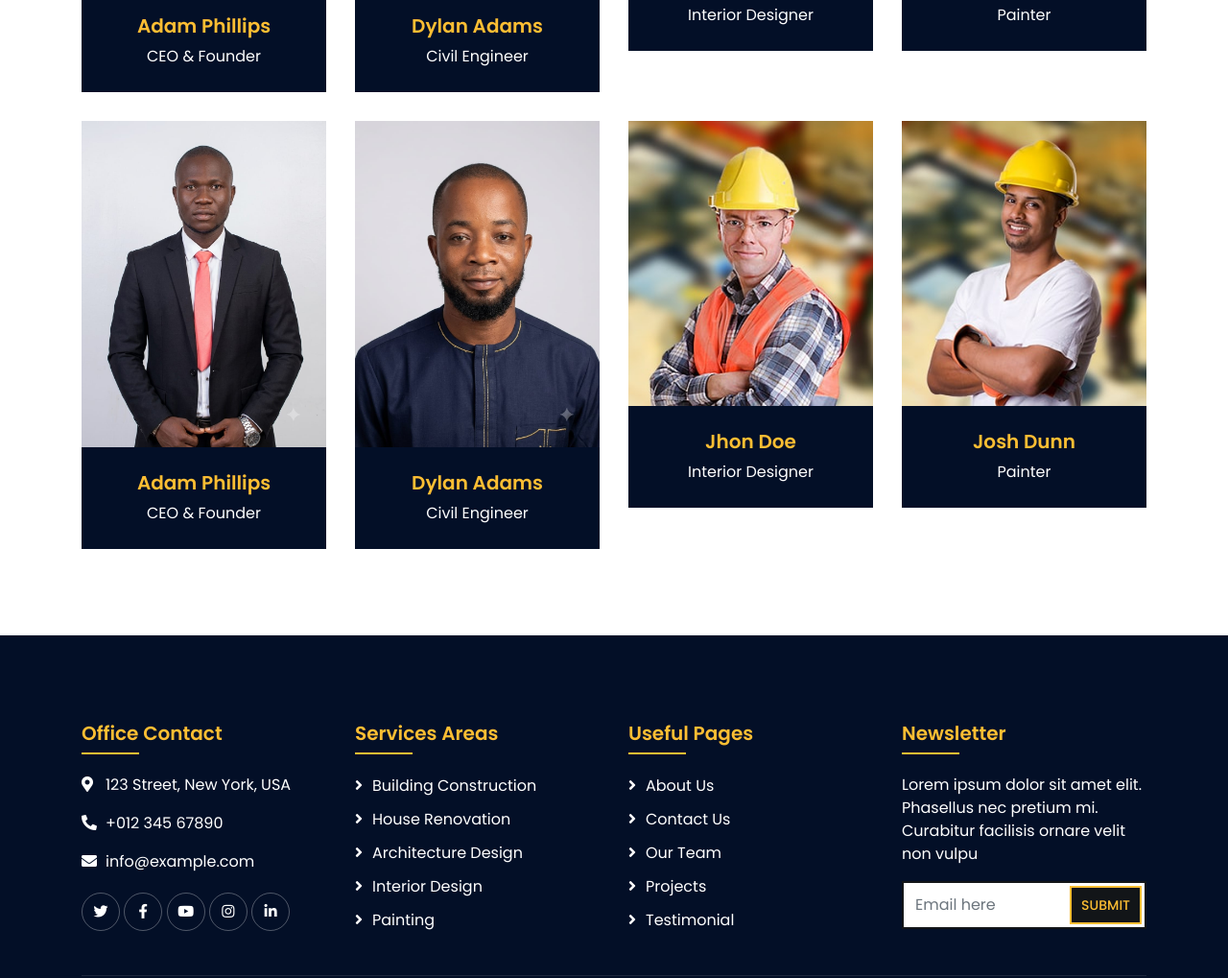
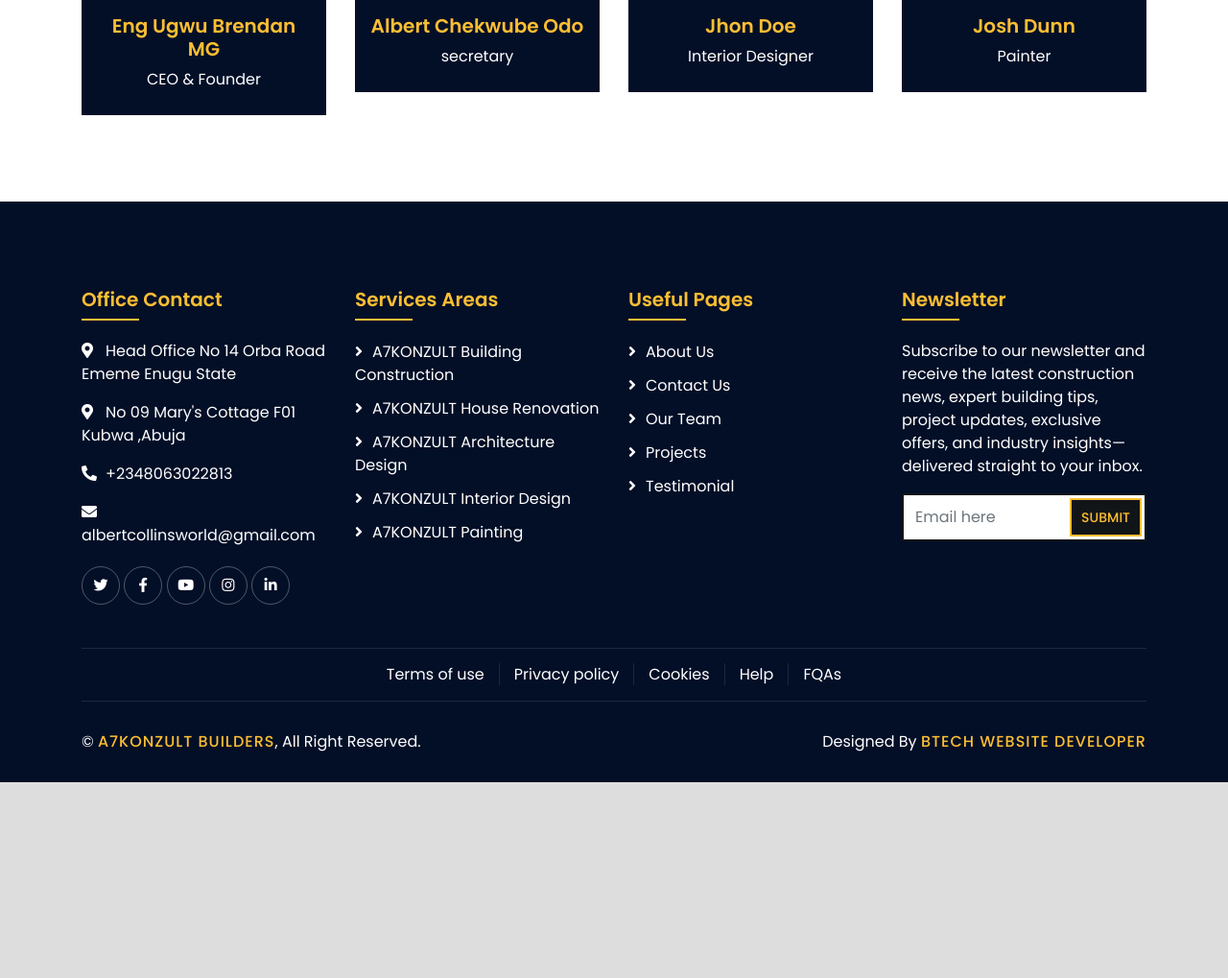
Before and after one commit to BINAINUSHAIBU/webtv2026, a plain HTML site: page team.html in a window 1280 px wide. Shown: the part 1058-2077 px from the top of the page at 96% size. After the commit the page ends 1873 px from the top, so only its background shows below. Drawn offline with nearby package versions, Linux system fonts and the light colour scheme.

Commit message:
Update team.html

```diff
--- a/team.html
+++ b/team.html
@@ -2,10 +2,10 @@
 <html lang="en">
     <head>
         <meta charset="utf-8">
-        <title>Builderz - Construction Company Website Template</title>
+        <title>A7KONZULT </title>
         <meta content="width=device-width, initial-scale=1.0" name="viewport">
-        <meta content="Construction Company Website Template" name="keywords">
-        <meta content="Construction Company Website Template" name="description">
+        <meta content="A7KONZULTConstruction Company " name="keywords">
+        <meta content="A7KONZULTConstruction Company " name="description">
 
         <!-- Favicon -->
         <link href="img/favicon.ico" rel="icon">
@@ -36,7 +36,7 @@
                         <div class="col-lg-4 col-md-12">
                             <div class="logo">
                                 <a href="index.html">
-                                    <h1>Builderz</h1>
+                                    <h1>A7KONZULT</h1>
                                     <!-- <img src="img/logo.jpg" alt="Logo"> -->
                                 </a>
                             </div>
@@ -61,7 +61,7 @@
                                         </div>
                                         <div class="top-bar-text">
                                             <h3>Call Us</h3>
-                                            <p>+012 345 6789</p>
+                                            <p>+2347035109552</p>
                                         </div>
                                     </div>
                                 </div>
@@ -72,7 +72,7 @@
                                         </div>
                                         <div class="top-bar-text">
                                             <h3>Email Us</h3>
-                                            <p>info@example.com</p>
+                                            <p>albertcollinsworld@gmail.com</p>
                                         </div>
                                     </div>
                                 </div>
@@ -103,13 +103,13 @@
                                     <a href="#" class="nav-link dropdown-toggle" data-toggle="dropdown">Pages</a>
                                     <div class="dropdown-menu">
                                         <a href="blog.html" class="dropdown-item">Blog Page</a>
-                                        <a href="single.html" class="dropdown-item">Single Page</a>
+                                        <a href="single.html" class="dropdown-item">All Projects</a>
                                     </div>
                                 </div>
                                 <a href="contact.html" class="nav-item nav-link">Contact</a>
                             </div>
                             <div class="ml-auto">
-                                <a class="btn" href="https://htmlcodex.com/downloading/?item=969">Buy Pro Version</a>
+                                <a class="btn" href="https://htmlcodex.com/969">Whats App Us</a>
                             </div>
                         </div>
                     </nav>
@@ -126,8 +126,8 @@
                             <h2>Our Team</h2>
                         </div>
                         <div class="col-12">
-                            <a href="">Home</a>
-                            <a href="">Our Team</a>
+                            <a href="https://a7konzult.netlify.app/">Home</a>
+                            <a href="https://a7konzult.netlify.app/team">Our Team</a>
                         </div>
                     </div>
                 </div>
@@ -149,7 +149,7 @@
                                     <img src="img/team-1.jpg" alt="Team Image">
                                 </div>
                                 <div class="team-text">
-                                    <h2>Adam Phillips</h2>
+                                    <h2>Eng Ugwu Brendan MG</h2>
                                     <p>CEO & Founder</p>
                                 </div>
                                 <div class="team-social">
@@ -166,8 +166,8 @@
                                     <img src="img/team-2.jpg" alt="Team Image">
                                 </div>
                                 <div class="team-text">
-                                    <h2>Dylan Adams</h2>
-                                    <p>Civil Engineer</p>
+                                    <h2>Albert Chekwube Odo </h2>
+                                    <p>secretary</p>
                                 </div>
                                 <div class="team-social">
                                     <a class="social-tw" href=""><i class="fab fa-twitter"></i></a>
@@ -180,7 +180,7 @@
                         <div class="col-lg-3 col-md-6 wow fadeInUp" data-wow-delay="0.3s">
                             <div class="team-item">
                                 <div class="team-img">
-                                    <img src="img/team-3.jpg" alt="Team Image">
+                                    <img src="img/team-1.jpg" alt="Team Image">
                                 </div>
                                 <div class="team-text">
                                     <h2>Jhon Doe</h2>
@@ -197,75 +197,7 @@
                         <div class="col-lg-3 col-md-6 wow fadeInUp" data-wow-delay="0.4s">
                             <div class="team-item">
                                 <div class="team-img">
-                                    <img src="img/team-4.jpg" alt="Team Image">
-                                </div>
-                                <div class="team-text">
-                                    <h2>Josh Dunn</h2>
-                                    <p>Painter</p>
-                                </div>
-                                <div class="team-social">
-                                    <a class="social-tw" href=""><i class="fab fa-twitter"></i></a>
-                                    <a class="social-fb" href=""><i class="fab fa-facebook-f"></i></a>
-                                    <a class="social-li" href=""><i class="fab fa-linkedin-in"></i></a>
-                                    <a class="social-in" href=""><i class="fab fa-instagram"></i></a>
-                                </div>
-                            </div>
-                        </div>
-                        <div class="col-lg-3 col-md-6 wow fadeInUp" data-wow-delay="0.1s">
-                            <div class="team-item">
-                                <div class="team-img">
-                                    <img src="img/team-1.jpg" alt="Team Image">
-                                </div>
-                                <div class="team-text">
-                                    <h2>Adam Phillips</h2>
-                                    <p>CEO & Founder</p>
-                                </div>
-                                <div class="team-social">
-                                    <a class="social-tw" href=""><i class="fab fa-twitter"></i></a>
-                                    <a class="social-fb" href=""><i class="fab fa-facebook-f"></i></a>
-                                    <a class="social-li" href=""><i class="fab fa-linkedin-in"></i></a>
-                                    <a class="social-in" href=""><i class="fab fa-instagram"></i></a>
-                                </div>
-                            </div>
-                        </div>
-                        <div class="col-lg-3 col-md-6 wow fadeInUp" data-wow-delay="0.2s">
-                            <div class="team-item">
-                                <div class="team-img">
                                     <img src="img/team-2.jpg" alt="Team Image">
-                                </div>
-                                <div class="team-text">
-                                    <h2>Dylan Adams</h2>
-                                    <p>Civil Engineer</p>
-                                </div>
-                                <div class="team-social">
-                                    <a class="social-tw" href=""><i class="fab fa-twitter"></i></a>
-                                    <a class="social-fb" href=""><i class="fab fa-facebook-f"></i></a>
-                                    <a class="social-li" href=""><i class="fab fa-linkedin-in"></i></a>
-                                    <a class="social-in" href=""><i class="fab fa-instagram"></i></a>
-                                </div>
-                            </div>
-                        </div>
-                        <div class="col-lg-3 col-md-6 wow fadeInUp" data-wow-delay="0.3s">
-                            <div class="team-item">
-                                <div class="team-img">
-                                    <img src="img/team-3.jpg" alt="Team Image">
-                                </div>
-                                <div class="team-text">
-                                    <h2>Jhon Doe</h2>
-                                    <p>Interior Designer</p>
-                                </div>
-                                <div class="team-social">
-                                    <a class="social-tw" href=""><i class="fab fa-twitter"></i></a>
-                                    <a class="social-fb" href=""><i class="fab fa-facebook-f"></i></a>
-                                    <a class="social-li" href=""><i class="fab fa-linkedin-in"></i></a>
-                                    <a class="social-in" href=""><i class="fab fa-instagram"></i></a>
-                                </div>
-                            </div>
-                        </div>
-                        <div class="col-lg-3 col-md-6 wow fadeInUp" data-wow-delay="0.4s">
-                            <div class="team-item">
-                                <div class="team-img">
-                                    <img src="img/team-4.jpg" alt="Team Image">
                                 </div>
                                 <div class="team-text">
                                     <h2>Josh Dunn</h2>
@@ -292,9 +224,10 @@
                         <div class="col-md-6 col-lg-3">
                             <div class="footer-contact">
                                 <h2>Office Contact</h2>
-                                <p><i class="fa fa-map-marker-alt"></i>123 Street, New York, USA</p>
-                                <p><i class="fa fa-phone-alt"></i>+012 345 67890</p>
-                                <p><i class="fa fa-envelope"></i>info@example.com</p>
+					            <p><i class="fa fa-map-marker-alt"></i>Head Office No 14 Orba Road Ememe Enugu State</p>
+                                <p><i class="fa fa-map-marker-alt"></i>No 09 Mary's Cottage F01 Kubwa ,Abuja</p>
+                                <p><i class="fa fa-phone-alt"></i>+2348063022813</p>
+                                <p><i class="fa fa-envelope"></i>albertcollinsworld@gmail.com</p>
                                 <div class="footer-social">
                                     <a href=""><i class="fab fa-twitter"></i></a>
                                     <a href=""><i class="fab fa-facebook-f"></i></a>
@@ -307,11 +240,11 @@
                         <div class="col-md-6 col-lg-3">
                             <div class="footer-link">
                                 <h2>Services Areas</h2>
-                                <a href="">Building Construction</a>
-                                <a href="">House Renovation</a>
-                                <a href="">Architecture Design</a>
-                                <a href="">Interior Design</a>
-                                <a href="">Painting</a>
+                                <a href="">A7KONZULT Building Construction</a>
+                                <a href="">A7KONZULT House Renovation</a>
+                                <a href="">A7KONZULT Architecture Design</a>
+                                <a href="">A7KONZULT Interior Design</a>
+                                <a href="">A7KONZULT Painting</a>
                             </div>
                         </div>
                         <div class="col-md-6 col-lg-3">
@@ -328,8 +261,7 @@
                             <div class="newsletter">
                                 <h2>Newsletter</h2>
                                 <p>
-                                    Lorem ipsum dolor sit amet elit. Phasellus nec pretium mi. Curabitur facilisis ornare velit non vulpu
-                                </p>
+Subscribe to our newsletter and receive the latest construction news, expert building tips, project updates, exclusive offers, and industry insights—delivered straight to your inbox.                                </p>
                                 <div class="form">
                                     <input class="form-control" placeholder="Email here">
                                     <button class="btn">Submit</button>
@@ -363,12 +295,12 @@ s0.parentNode.insertBefore(s1,s0);
                 <div class="container copyright">
                     <div class="row">
                         <div class="col-md-6">
-                            <p>&copy; <a href="#">Your Site Name</a>, All Right Reserved.</p>
+                            <p>&copy; <a href="#">A7KONZULT BUILDERS</a>, All Right Reserved.</p>
                         </div>
 						<div class="col-md-6">
                             <!--/*** The author’s attribution link must remain intact in the template. ***/-->
                             <!--/*** If you wish to remove this credit link, please purchase the Pro Version . ***/-->
-                            <p>Designed By <a href="https://htmlcodex.com">HTML Codex</a></p>
+                            <p>Designed By <a href="https://a7konzult.netlify.app/">BTECH WEBSITE DEVELOPER</a></p>
                         </div>
                     </div>
                 </div>
```
